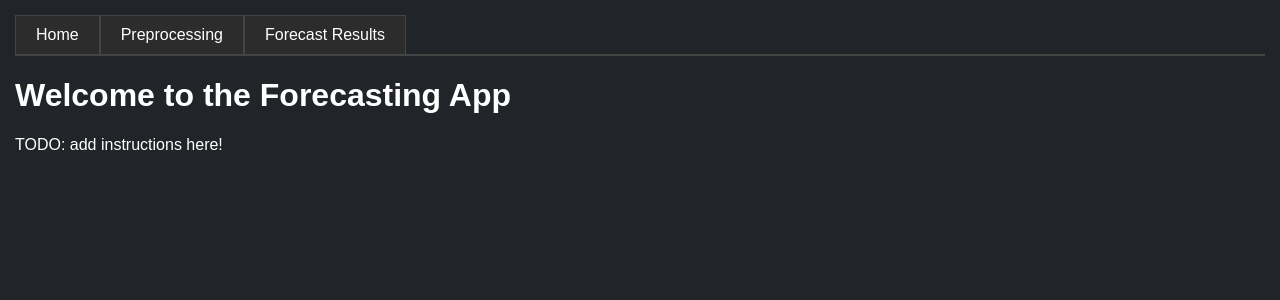
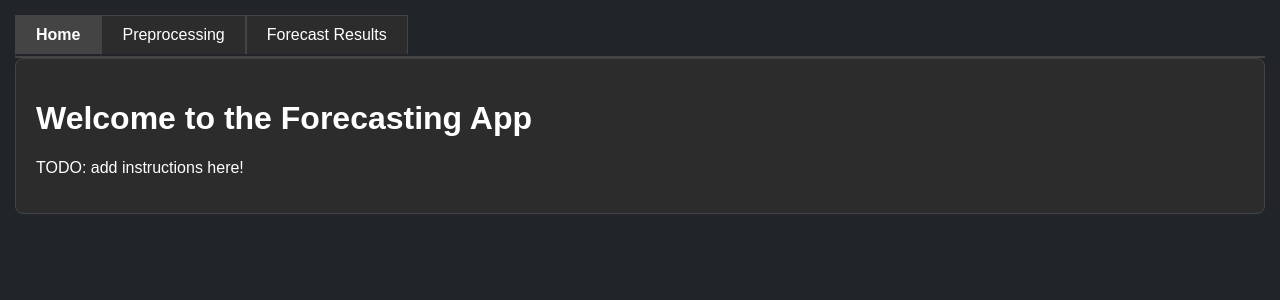
Before and after one commit to Yusuboy/revenue-forecasting, a Flask app: page / in a window 1280 px wide. Shown: the top 300 px of the page. Run offline with Flask 3, Linux system fonts and the light colour scheme.

Commit message:
change theme

```diff
--- a/src/templates/base.html
+++ b/src/templates/base.html
@@ -5,9 +5,16 @@
     <meta name="viewport" content="width=device-width, initial-scale=1.0">
     <title>{% block title %}My App{% endblock %}</title>
     <style>
+        body {
+            font-family: Arial, sans-serif;
+            margin: 15px;
+            background-color: #212529; /* Dark background for the body */
+            color: #ffffff; /* Light text color */
+        }
+
         .tab-container {
             display: flex;
-            border-bottom: 2px solid #ddd;
+            border-bottom: 2px solid #444;
             padding: 0;
             margin: 0;
             list-style-type: none;
@@ -22,22 +29,33 @@
             display: block;
             padding: 10px 20px;
             text-decoration: none;
-            color: #333;
-            border: 1px solid #ddd;
+            color: #ffffff; /* Light text for the dark background */
+            border: 1px solid #444;
             border-bottom: none;
-            background-color: #f9f9f9;
+            background-color: #2c2c2c; /* Darker background for inactive tabs */
             font-family: Arial, sans-serif;
         }
 
         .tab-container a:hover {
-            background-color: #eee;
+            background-color: #333; /* Slightly lighter dark background for hover */
         }
 
         .tab-container a.active {
-            background-color: white;
+            background-color: #444; /* Slightly lighter active tab */
             font-weight: bold;
-            color: #000;
-            border-bottom: 2px solid white;
+            color: #ffffff; /* Keep active tab text light */
+            border-bottom: 2px solid #212529; /* Blend active tab into body background */
+        }
+
+        .container {
+            padding: 20px;
+            background-color: #2c2c2c; /* Match the tab background */
+            border: 1px solid #444; /* Consistent border color */
+            border-radius: 8px; /* Slightly rounded corners */
+        }
+
+        h1, p {
+            color: #ffffff;
         }
     </style>
 </head>
@@ -46,7 +64,7 @@
         <ul class="tab-container">
             <li>
                 <a href="{{ url_for('routes_bp.home') }}"
-                   class="{% if request.endpoint == 'routes_bp.preprocess' %}active{% endif %}">
+                   class="{% if request.endpoint == 'routes_bp.home' %}active{% endif %}">
                     Home
                 </a>
             </li>
@@ -65,7 +83,9 @@
         </ul>
     </div>
 
-    {% block content %}
-    {% endblock %}
+    <div class="container">
+        {% block content %}
+        {% endblock %}
+    </div>
 </body>
 </html>
```
